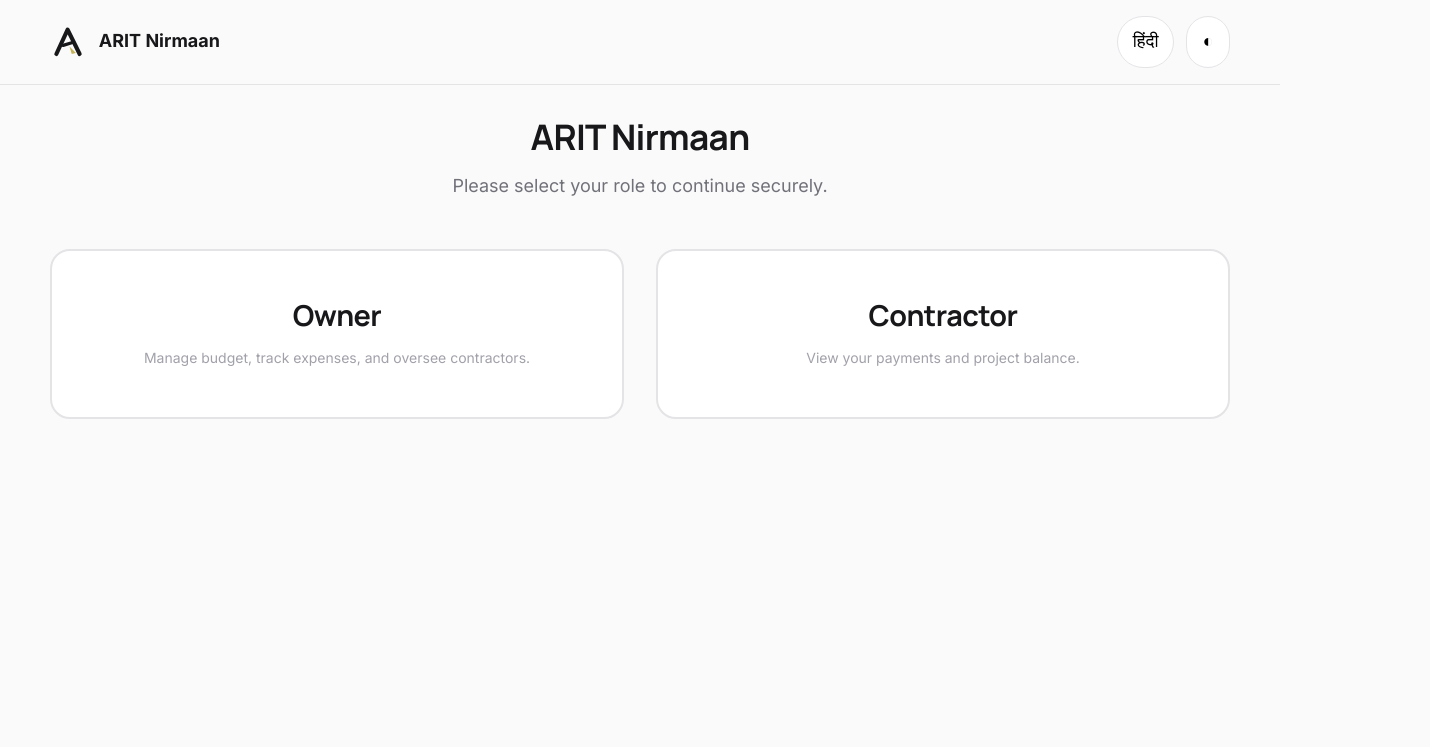
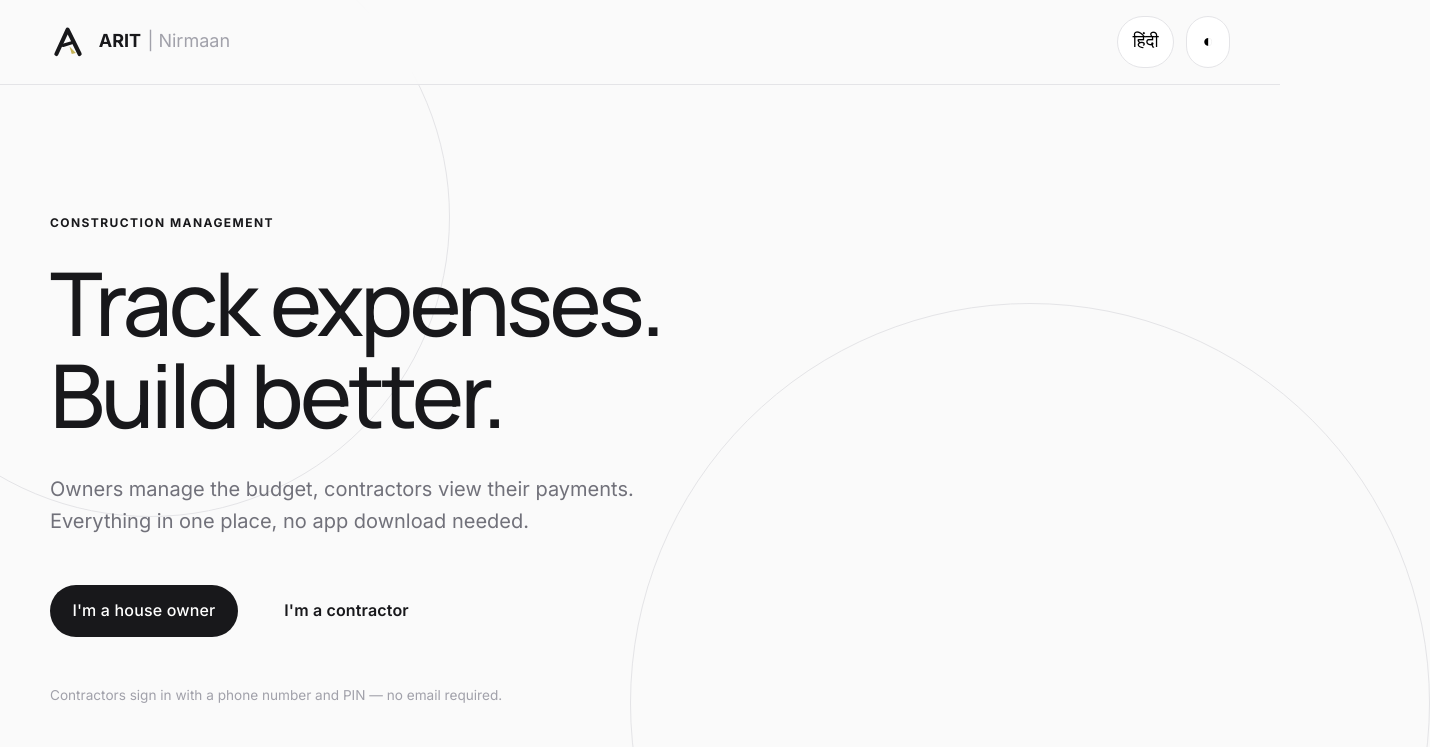
Before and after one commit to shreyanshtripathi102019/house-construction-tracker-v2, a website: page index.html in a window 1280 px wide. Shown: the top 747 px of the page, 1430 px wide, since content can reach past the window. Drawn offline with nearby package versions, Linux system fonts and the light colour scheme.

Commit message:
Redesign landing page layout to match ARIT Home

```diff
--- a/index.html
+++ b/index.html
@@ -42,10 +42,12 @@
     h3{font-size:1.15rem}
     .lead{margin-top:var(--space-4);color:var(--color-text-muted)}
 
-    .btn{display:inline-flex;align-items:center;justify-content:center;gap:.5rem;min-height:44px;padding:.85rem 1.4rem;border-radius:var(--radius-btn);font-weight:600;font-size:var(--text-sm);letter-spacing:0.01em;transition:.18s ease}
+    .btn{display:inline-flex;align-items:center;justify-content:center;gap:.5rem;min-height:44px;padding:.85rem 1.4rem;border-radius:var(--radius-btn);font-weight:500;font-size:var(--text-sm);letter-spacing:0.01em;transition:.18s ease}
     .btn-primary{background:var(--color-primary);color:var(--color-text-inverse)}
     .btn-primary:hover{background:var(--color-primary-hover)}
     .btn-secondary{background:var(--color-surface-2);border:1px solid var(--color-border)}
+    .btn-ghost{background:transparent;color:var(--color-primary);font-weight:600;}
+    .btn-ghost:hover{color:var(--color-primary-hover);}
 
     .panel, .card{background:var(--color-surface);border:1px solid var(--color-border);border-radius:var(--radius-xl);box-shadow:var(--shadow-sm);padding:var(--space-6)}
     .card{padding:var(--space-5)}
@@ -81,17 +83,21 @@
     .auth-container { max-width: 400px; margin: 4rem auto; text-align: center; }
     .auth-container input { margin-bottom: 1rem; }
 
-    /* Landing Splitting */
-    .landing-split { display: grid; grid-template-columns: 1fr 1fr; gap: 2rem; margin-top: 3rem; }
-    .role-card {
-      background: var(--color-surface); border: 2px solid var(--color-border);
-      border-radius: var(--radius-xl); padding: 3rem; text-align: center;
-      cursor: pointer; transition: 0.2s ease;
-    }
-    .role-card:hover { border-color: var(--color-primary); box-shadow: var(--shadow-md); transform: translateY(-4px); }
-    .role-card h2 { margin-bottom: 1rem; color: var(--color-primary); }
+    /* Premium Hero Layout */
+    .hero-container { position: relative; padding: 6rem 0; min-height: 70vh; display: flex; align-items: center; }
+    .hero-content { position: relative; z-index: 10; max-width: 700px; }
+    .kicker { font-size: 0.75rem; font-weight: 700; letter-spacing: 0.12em; color: var(--color-primary); text-transform: uppercase; margin-bottom: 1.5rem; }
+    .hero-title { font-size: clamp(3rem, 2.5rem + 4vw, 5.5rem); font-weight: 500; letter-spacing: -0.04em; line-height: 1.05; margin-bottom: 2rem; }
+    .hero-subtitle { font-size: clamp(1.1rem, 1rem + 0.5vw, 1.25rem); color: var(--color-text-muted); line-height: 1.6; margin-bottom: 3rem; max-width: 600px; }
+    .hero-actions { display: flex; flex-wrap: wrap; gap: 1.5rem; align-items: center; margin-bottom: 3rem; }
+    .hero-disclaimer { font-size: 0.85rem; color: var(--color-text-faint); }
 
-    @media (max-width: 980px){.grid,.card-grid,.stats,.form-grid,.landing-split{grid-template-columns:1fr}}
+    /* Background Circles */
+    .bg-circle { position: absolute; border: 1px solid var(--color-border); border-radius: 50%; pointer-events: none; z-index: 0; }
+    .bg-circle-1 { width: 600px; height: 600px; top: -200px; left: -200px; }
+    .bg-circle-2 { width: 800px; height: 800px; bottom: -300px; right: -200px; }
+
+    @media (max-width: 980px){.grid,.card-grid,.stats,.form-grid{grid-template-columns:1fr}}
   </style>
 </head>
 <body>
@@ -104,7 +110,7 @@
           <path d="M52 60L69 77L58 80Z" fill="#C5B358"></path>
         </svg>
         <div>
-          <div>ARIT Nirmaan</div>
+          <div>ARIT <span style="color:var(--color-text-faint); font-weight:400; margin-left:2px;">| Nirmaan</span></div>
         </div>
       </div>
       <div class="nav-actions">
@@ -118,18 +124,21 @@
   <main class="container">
     <!-- LANDING VIEW -->
     <section id="landing-view" class="view-section active">
-      <div style="text-align:center; max-width:600px; margin:0 auto;">
-        <h1 data-i18n="landingTitle">ARIT Nirmaan</h1>
-        <p class="lead" data-i18n="landingLead">Please select your role to continue securely.</p>
-      </div>
-      <div class="landing-split">
-        <div class="role-card" id="btn-owner">
-          <h2 data-i18n="roleOwner">Owner</h2>
-          <p class="tiny" data-i18n="roleOwnerDesc">Manage budget, track expenses, and oversee contractors.</p>
-        </div>
-        <div class="role-card" id="btn-contractor">
-          <h2 data-i18n="roleContractor">Contractor</h2>
-          <p class="tiny" data-i18n="roleContractorDesc">View your payments and project balance.</p>
+      <div class="hero-container">
+        <div class="bg-circle bg-circle-1"></div>
+        <div class="bg-circle bg-circle-2"></div>
+
+        <div class="hero-content">
+          <p class="kicker" data-i18n="kickerText">CONSTRUCTION MANAGEMENT</p>
+          <h1 class="hero-title" data-i18n="heroTitle">Track expenses.<br>Build better.</h1>
+          <p class="hero-subtitle" data-i18n="heroSubtitle">Owners manage the budget, contractors view their payments. Everything in one place, no app download needed.</p>
+
+          <div class="hero-actions">
+            <button class="btn btn-primary" id="btn-owner" data-i18n="btnOwner">I'm a house owner</button>
+            <button class="btn btn-ghost" id="btn-contractor" data-i18n="btnContractor">I'm a contractor</button>
+          </div>
+
+          <p class="hero-disclaimer" data-i18n="heroDisclaimer">Contractors sign in with a phone number and PIN — no email required.</p>
         </div>
       </div>
     </section>
@@ -282,9 +291,7 @@
 
     const i18n = {
       en: {
-        landingTitle:'ARIT Nirmaan', landingLead:'Select your role to continue securely.',
-        roleOwner:'Owner', roleOwnerDesc:'Manage budget, track expenses, and oversee contractors.',
-        roleContractor:'Contractor', roleContractorDesc:'View your payments and project balance.',
+        kickerText:'CONSTRUCTION MANAGEMENT', heroTitle:'Track expenses.\nBuild better.', heroSubtitle:'Owners manage the budget, contractors view their payments. Everything in one place, no app download needed.', btnOwner:'I\'m a house owner', btnContractor:'I\'m a contractor', heroDisclaimer:'Contractors sign in with a phone number and PIN — no email required.',
         ownerAuthTitle:'Owner Login', ownerAuthDesc:'Sign in or create an account.', signupBtn:'Sign Up', cancelBtn:'Cancel',
         contractorAuthTitle:'Contractor Login', contractorAuthDesc:'Enter the Owner\'s email, your phone number and PIN.', loginBtn:'Log In',
         summaryTitle:'Project Overview', budgetLabel:'Total Budget', spentLabel:'Total Spent', pendingLabel:'Remaining', burnTitle:'Budget Progress',
@@ -293,9 +300,7 @@
         cDashLead:'Here is the history of payments recorded for your work.', thDate:'Date', thWork:'Work/Notes', thAmount:'Amount', thStatus:'Status', paid:'Paid'
       },
       hi: {
-        landingTitle:'अरित निर्माण', landingLead:'सुरक्षित रूप से आगे बढ़ने के लिए अपनी भूमिका चुनें।',
-        roleOwner:'मालिक (Owner)', roleOwnerDesc:'बजट प्रबंधित करें, खर्च ट्रैक करें और ठेकेदारों को देखें।',
-        roleContractor:'ठेकेदार (Contractor)', roleContractorDesc:'अपने भुगतान और प्रोजेक्ट बैलेंस देखें।',
+        kickerText:'निर्माण प्रबंधन', heroTitle:'खर्चों को ट्रैक करें।\nबेहतर बनाएं।', heroSubtitle:'मालिक बजट प्रबंधित करते हैं, ठेकेदार अपने भुगतान देखते हैं। सब कुछ एक जगह, कोई ऐप डाउनलोड की आवश्यकता नहीं।', btnOwner:'मैं घर का मालिक हूँ', btnContractor:'मैं एक ठेकेदार हूँ', heroDisclaimer:'ठेकेदार फोन नंबर और पिन के साथ साइन इन करते हैं - किसी ईमेल की आवश्यकता नहीं है।',
         ownerAuthTitle:'मालिक लॉगिन', ownerAuthDesc:'साइन इन करें या खाता बनाएं।', signupBtn:'साइन अप करें', cancelBtn:'रद्द करें',
         contractorAuthTitle:'ठेकेदार लॉगिन', contractorAuthDesc:'मालिक का ईमेल, अपना फोन नंबर और पिन दर्ज करें।', loginBtn:'लॉगिन करें',
         summaryTitle:'प्रोजेक्ट अवलोकन', budgetLabel:'कुल बजट', spentLabel:'कुल खर्च', pendingLabel:'बाकी', burnTitle:'बजट प्रगति',
@@ -312,7 +317,13 @@
     function applyLang(){
       document.querySelectorAll('[data-i18n]').forEach(el => {
         const key = el.dataset.i18n;
-        if (i18n[lang][key]) el.textContent = i18n[lang][key];
+        if (i18n[lang][key]) {
+          if (key === 'heroTitle') {
+            el.innerHTML = i18n[lang][key].replace('\n', '<br>');
+          } else {
+            el.textContent = i18n[lang][key];
+          }
+        }
       });
       document.querySelector('[data-lang-toggle]').textContent = lang === 'en' ? 'हिंदी' : 'English';
       document.documentElement.lang = lang === 'en' ? 'en' : 'hi';
```
